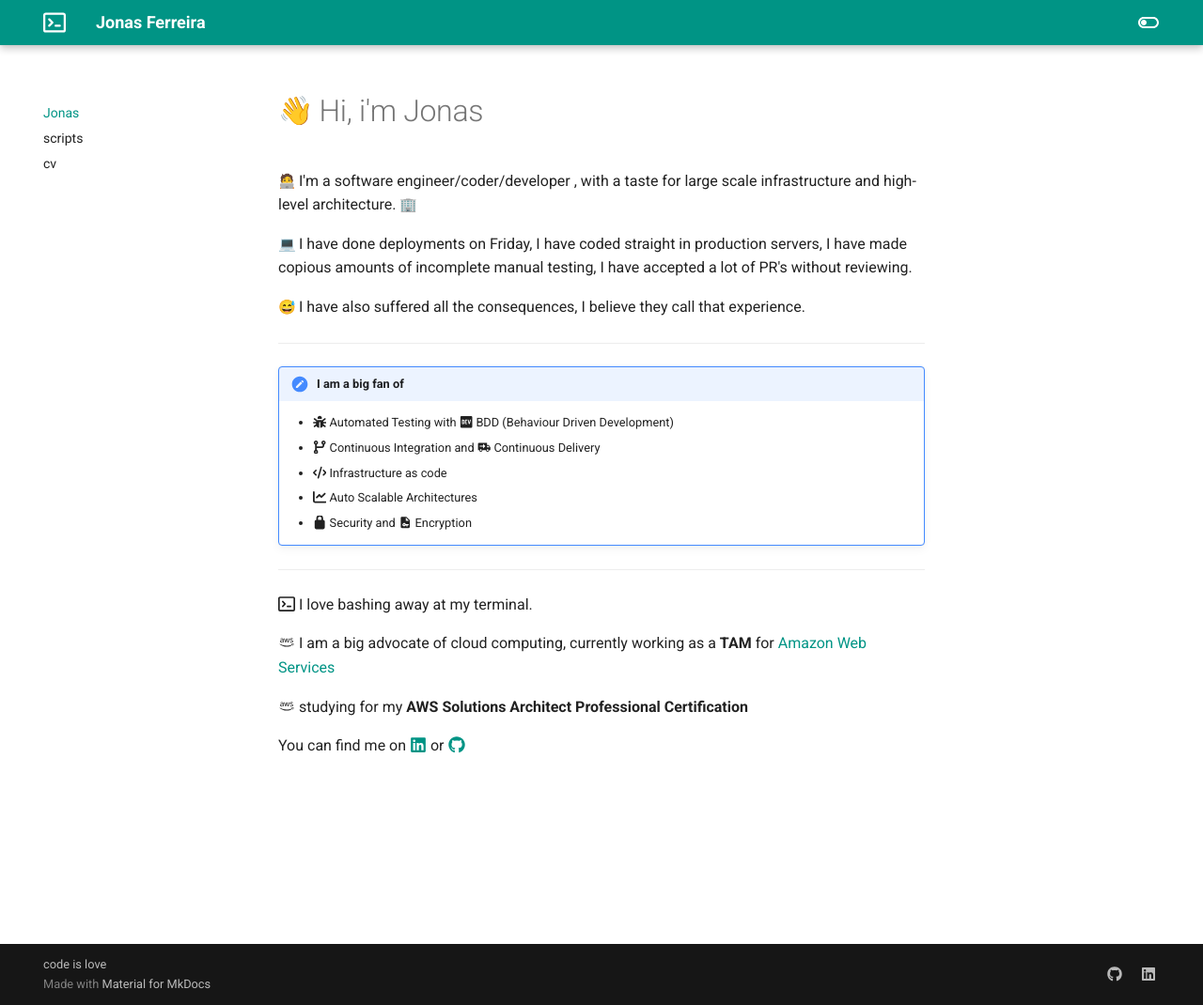
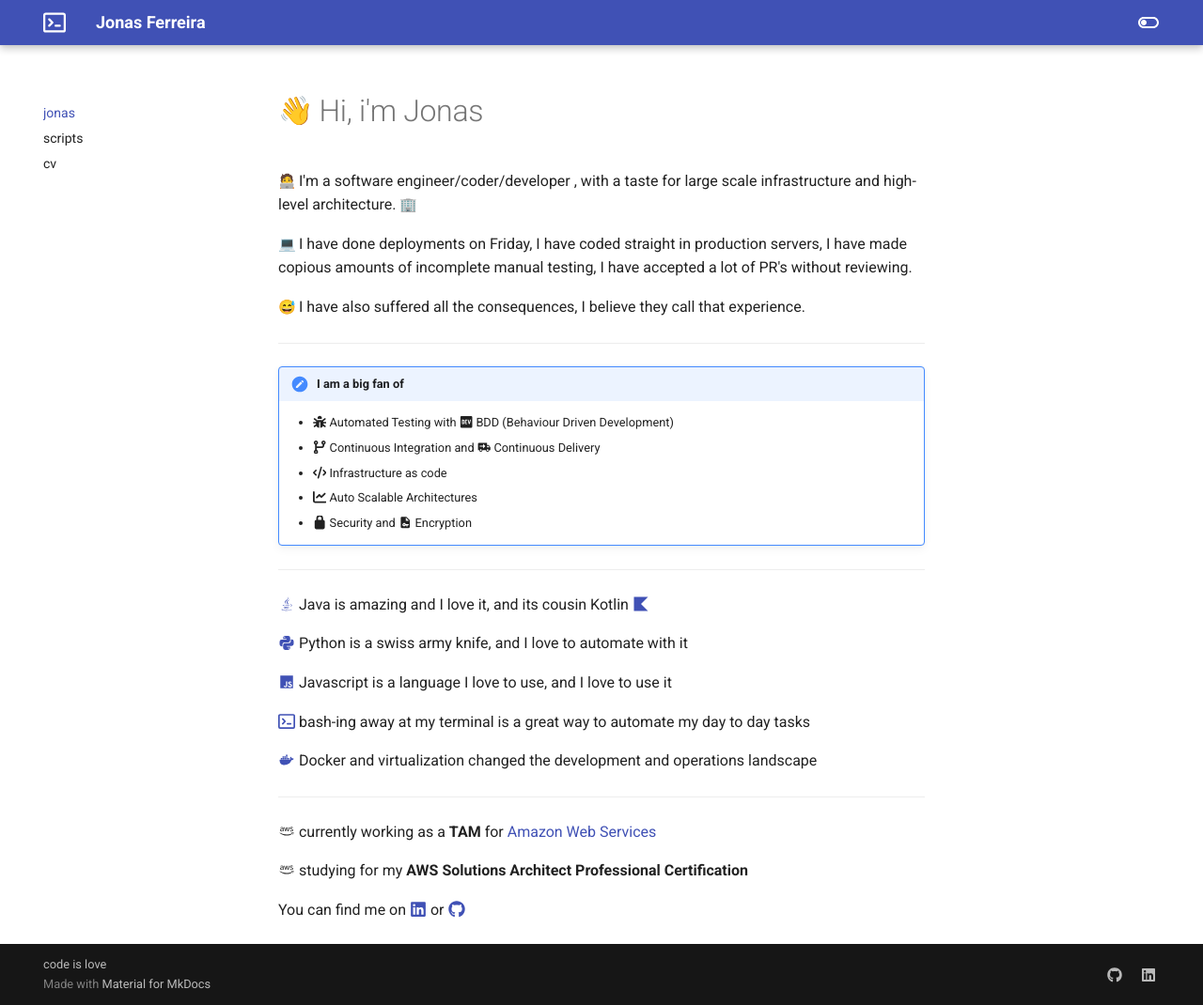
Before and after one commit to jonasmcferreira/jonasmcferreira.github.io, an MkDocs documentation site: the page built from docs/index.md, in a window 1280 px wide and 1070 px high. Shown: the whole window at 94% size. Built offline with MkDocs 1.6.1 and Material for MkDocs 9.7.7, drawn with Linux system fonts in a browser that asks for light colours; emoji names are drawn with the system emoji font.

Commit message:
main modified docs/index.md modified mkdocs.yml

```diff
--- a/docs/index.md
+++ b/docs/index.md
@@ -18,9 +18,19 @@
 
 ---
 
-:octicons-terminal-16: I love bashing away at my terminal.
+[:material-language-java:](https://www.java.com/) Java is amazing and I love it, and its cousin Kotlin [:material-language-kotlin:](https://kotlinlang.org/)
 
-:material-aws: I am a big advocate of cloud computing, currently working as a **TAM** for [Amazon Web Services](https://aws.amazon.com/){:target="_blank"}
+[:material-language-python:](https://www.python.org/) Python is a swiss army knife, and I love to automate with it
+
+[:material-language-javascript:](https://www.javascript.com/) Javascript is a language I love to use, and I love to use it
+
+[:octicons-terminal-16:](https://devhints.io/bash) bash-ing away at my terminal is a great way to automate my day to day tasks
+
+[:material-docker:](https://www.docker.com/) Docker and virtualization changed the development and operations landscape
+
+---
+
+:material-aws: currently working as a **TAM** for [Amazon Web Services](https://aws.amazon.com/){:target="_blank"}
 
 :material-aws: studying for my **AWS Solutions Architect Professional Certification**
 
--- a/mkdocs.yml
+++ b/mkdocs.yml
@@ -1,8 +1,8 @@
 site_name: Jonas Ferreira
 
 nav:
-    - Jonas: index.md
-    - scripts: scripts.md
+    - jonas: index.md
+    - scripts : scripts.md
 #    - Blog: blog.md
 #    - Novel: novel.md
     - cv: cv.md
@@ -14,14 +14,14 @@
     logo: octicons/terminal-16
   palette:
     - scheme: default
-      primary: teal
+      primary: indigo
       icon:
       logo: material/library
       toggle:
         icon: material/toggle-switch-off-outline
         name: turn off the light
     - scheme: slate
-      primary: teal
+      primary: red
       toggle:
         icon: material/toggle-switch
         name: turn on the light
```
